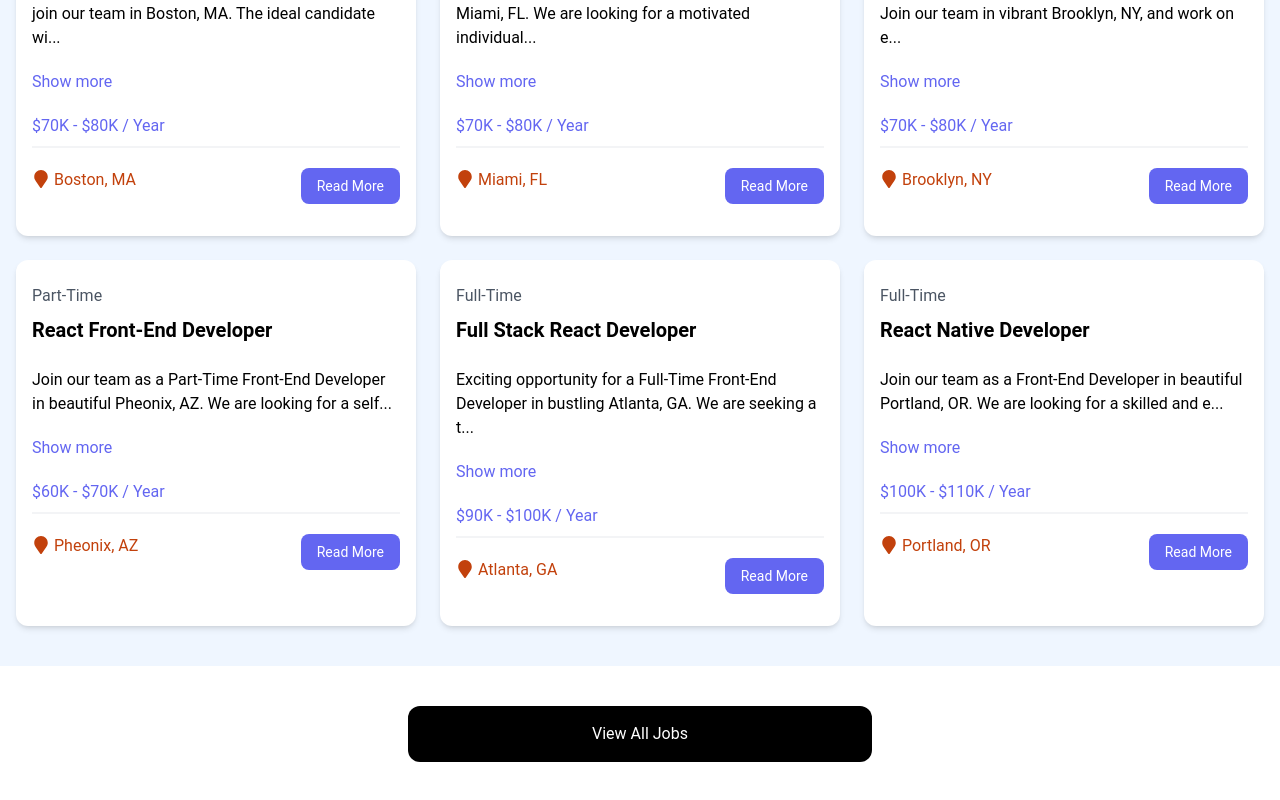
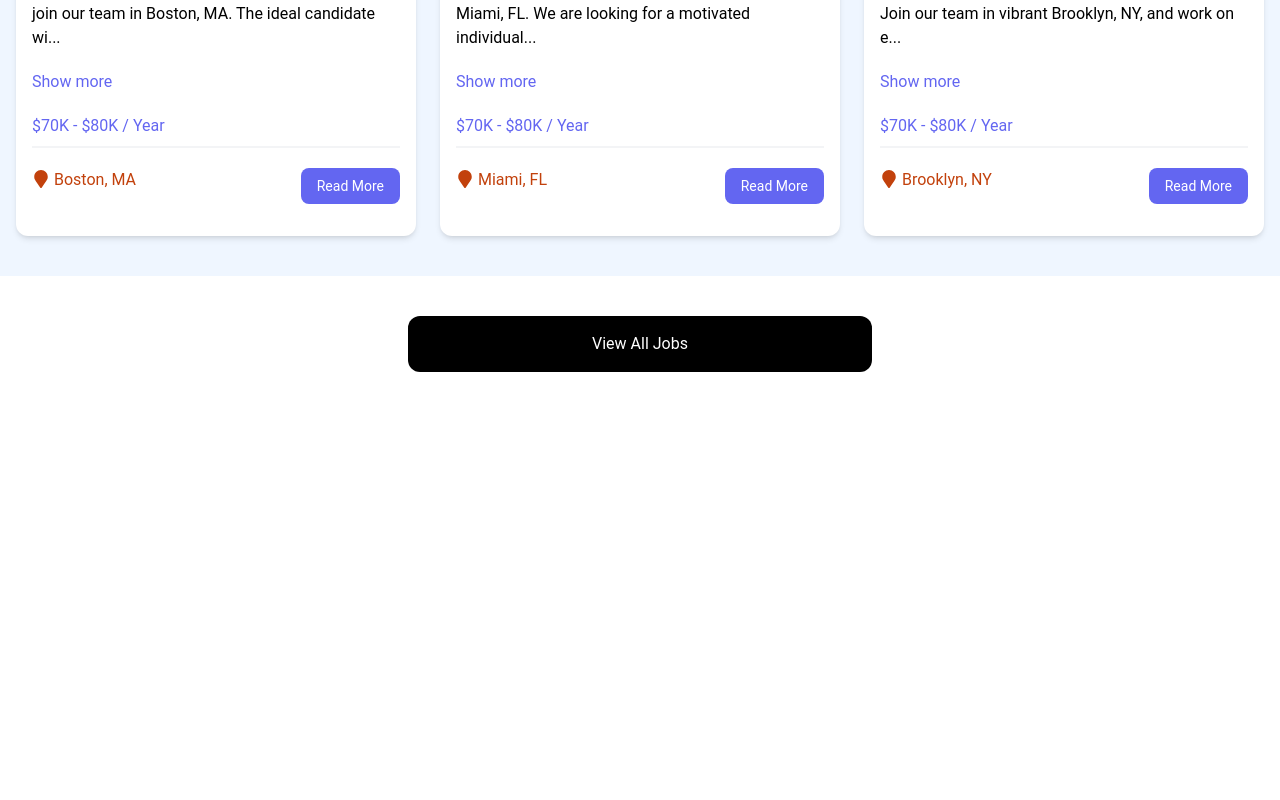
Before and after one commit to javierlona/learning-react-crash-course, a React (Vite) app: page / in a window 1280 px wide. Shown: the part 839-1639 px from the top of the page. After the commit the page ends 1251 px from the top, so only its background shows below. Built offline with nearby package versions, Linux system fonts and the light colour scheme; data requests are answered from the project's data file.

Commit message:
Limit to three on homepage

```diff
--- a/src/components/JobListings.tsx
+++ b/src/components/JobListings.tsx
@@ -17,8 +17,11 @@
 
   useEffect(() => {
     const fetchJobs = async () => {
+      const apiUrl = isHome
+        ? "http://localhost:5000/jobs?_limit=3"
+        : "http://localhost:5000/jobs";
       try {
-        const response = await fetch("http://localhost:5000/jobs");
+        const response = await fetch(apiUrl);
         const data = await response.json();
         setJobs(data);
       } catch (error) {
```
